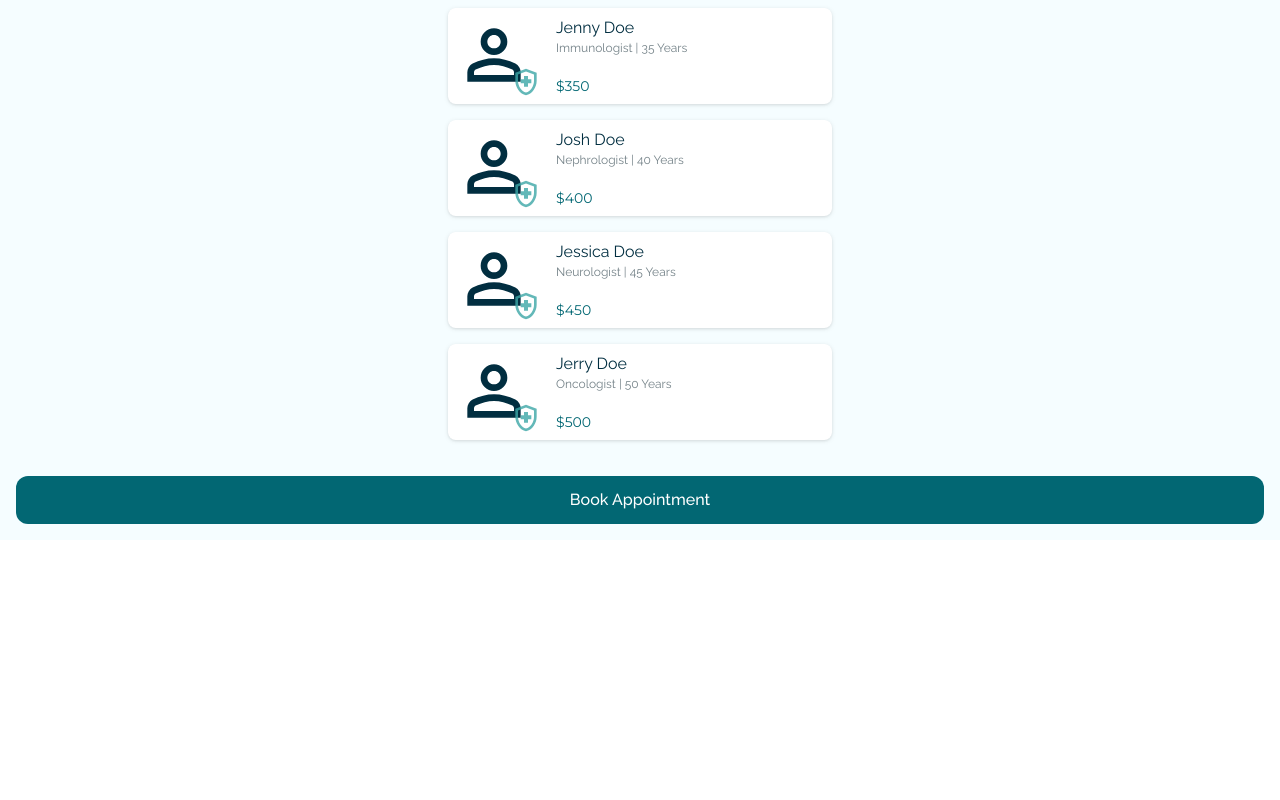
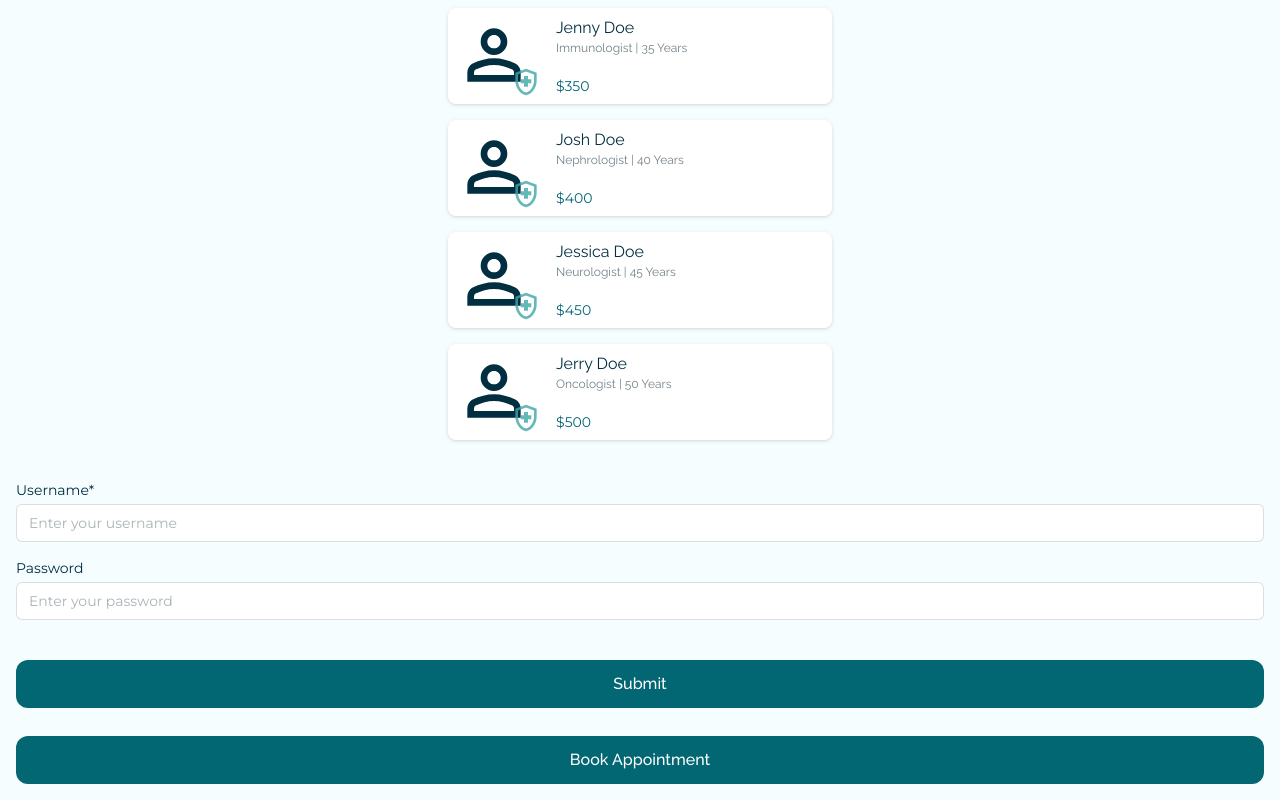
Before and after one commit to Yenniferh/medibooker-frontend, a React (Vite) app: page / in a window 1280 px wide. Shown: the part 886-1686 px from the top of the page. Before the commit the page ends 1426 px from the top, so only its background shows below. Built offline with nearby package versions, Linux system fonts and the light colour scheme.

Commit message:
ADD: Input component and test with basic form

```diff
--- a/package.json
+++ b/package.json
@@ -19,7 +19,9 @@
     "date-fns": "^3.6.0",
     "react": "^18.2.0",
     "react-dom": "^18.2.0",
+    "react-hook-form": "^7.51.3",
     "react-router-dom": "^6.22.3",
+    "zod": "^3.23.0",
     "zustand": "^4.5.2"
   },
   "devDependencies": {
--- a/src/App.tsx
+++ b/src/App.tsx
@@ -3,6 +3,8 @@ import TimeSlotPill from "@/components/TimeSlotPill";
 import DatePill from "@/components/DatePill";
 import DoctorCard from "@/components/DoctorCard";
 import Button from "@/components/Button";
+import Input from "@/components/Input";
+import { SubmitHandler, useForm } from "react-hook-form";
 
 function App() {
   const counter = useCounterStore((state) => state.counter);
@@ -133,6 +135,7 @@ function App() {
           onClick={() => console.log("clicked Jerry Doe")}
         />
       </ol>
+      <Form />
       <div className="p-4">
         <Button label="Book Appointment" onClick={() => console.log("clicked Book Appointment")} />
       </div>
@@ -141,3 +144,43 @@ function App() {
 }
 
 export default App;
+
+type FormValues = {
+  username: string;
+  password: string;
+};
+
+const Form = () => {
+  const {
+    register,
+    handleSubmit,
+    formState: { errors },
+  } = useForm<FormValues>({
+    mode: "all",
+  });
+  const onSubmit: SubmitHandler<FormValues> = (data) => console.log(data);
+  return (
+    <form onSubmit={handleSubmit(onSubmit)} className="px-4 py-3">
+      <Input
+        label="Username"
+        type="text"
+        name="username"
+        required
+        register={register}
+        placeholder="Enter your username"
+        error={errors.username}
+      />
+      <Input
+        label="Password"
+        type="password"
+        name="password"
+        register={register}
+        placeholder="Enter your password"
+        error={errors.password}
+      />
+      <div className="pt-6">
+        <Button label="Submit" type="submit" />
+      </div>
+    </form>
+  );
+};
--- a/src/components/Button/index.tsx
+++ b/src/components/Button/index.tsx
@@ -1,10 +1,11 @@
 import { ButtonProps } from "./types";
 
-const Button: React.FC<ButtonProps> = ({ label, onClick }) => {
+const Button: React.FC<ButtonProps> = ({ label, onClick, type }) => {
   return (
     <button
       className="w-full rounded-xl bg-teal py-3 font-headings font-medium text-white hover:bg-opacity-80"
       onClick={onClick}
+      type={type}
     >
       {label}
     </button>
--- a/src/components/Button/types.tsx
+++ b/src/components/Button/types.tsx
@@ -1,4 +1,5 @@
 export type ButtonProps = {
   label: string;
-  onClick: () => void;
+  onClick?: () => void;
+  type?: "button" | "submit" | "reset";
 };
--- /dev/null
+++ b/src/components/Input/index.tsx
@@ -0,0 +1,39 @@
+import { FieldValues } from "react-hook-form";
+import { InputProps } from "./types";
+import ErrorIcon from "@/assets/error.svg?react";
+
+const Input = <T extends FieldValues>({
+  label,
+  type,
+  name,
+  register,
+  placeholder = "",
+  error,
+  required = false,
+}: InputProps<T>) => {
+  const hasError = error?.message;
+  return (
+    <div data-testid="input" className="mb-4 mt-2 flex flex-col">
+      <label htmlFor={name} className={`label-base ${hasError ? "label-error" : ""}`}>
+        {label}
+        {required && "*"}
+      </label>
+      <input
+        id={name}
+        className={`input-base ${hasError ? "input-error" : ""}`}
+        aria-invalid={hasError ? "true" : "false"}
+        type={type}
+        placeholder={placeholder}
+        {...register(name, { required: { value: required, message: "Required field" } })}
+      />
+      {hasError && (
+        <p role="alert" className="label-error pt-1.5 text-xs">
+          <ErrorIcon aria-hidden="true" className="-mt-1 inline-flex pr-1" />
+          <span>{error.message}</span>
+        </p>
+      )}
+    </div>
+  );
+};
+
+export default Input;
--- /dev/null
+++ b/src/components/Input/types.ts
@@ -0,0 +1,11 @@
+import { FieldError, Path, UseFormRegister } from "react-hook-form";
+
+export interface InputProps<T extends Record<string, unknown>> {
+  label: string;
+  type: string;
+  name: Path<T>;
+  register: UseFormRegister<T>;
+  placeholder?: string;
+  error?: FieldError;
+  required?: boolean;
+}
--- a/src/index.css
+++ b/src/index.css
@@ -5,3 +5,19 @@
 #root {
   background-color: #F5FDFF;
 }
+
+.input-base {
+  @apply placeholder:font-body rounded-md border border-teal-gray border-opacity-25 px-3 py-2 text-sm placeholder:text-teal-gray placeholder:text-opacity-60 hover:border-transparent hover:ring-2 hover:ring-teal-gray hover:ring-opacity-25 focus:border-transparent focus:outline-none focus:ring-2 focus:ring-teal;
+}
+
+.input-error {
+  @apply border-action-red hover:ring-action-red focus:ring-action-red;
+}
+
+.label-base {
+  @apply font-body pb-1 text-sm text-deep-teal;
+}
+
+.label-error {
+  @apply text-action-red;
+}
```
Also changed, not shown: src/assets/error.svg (added), 1 other file (tests, documents, lock files or other folders).
